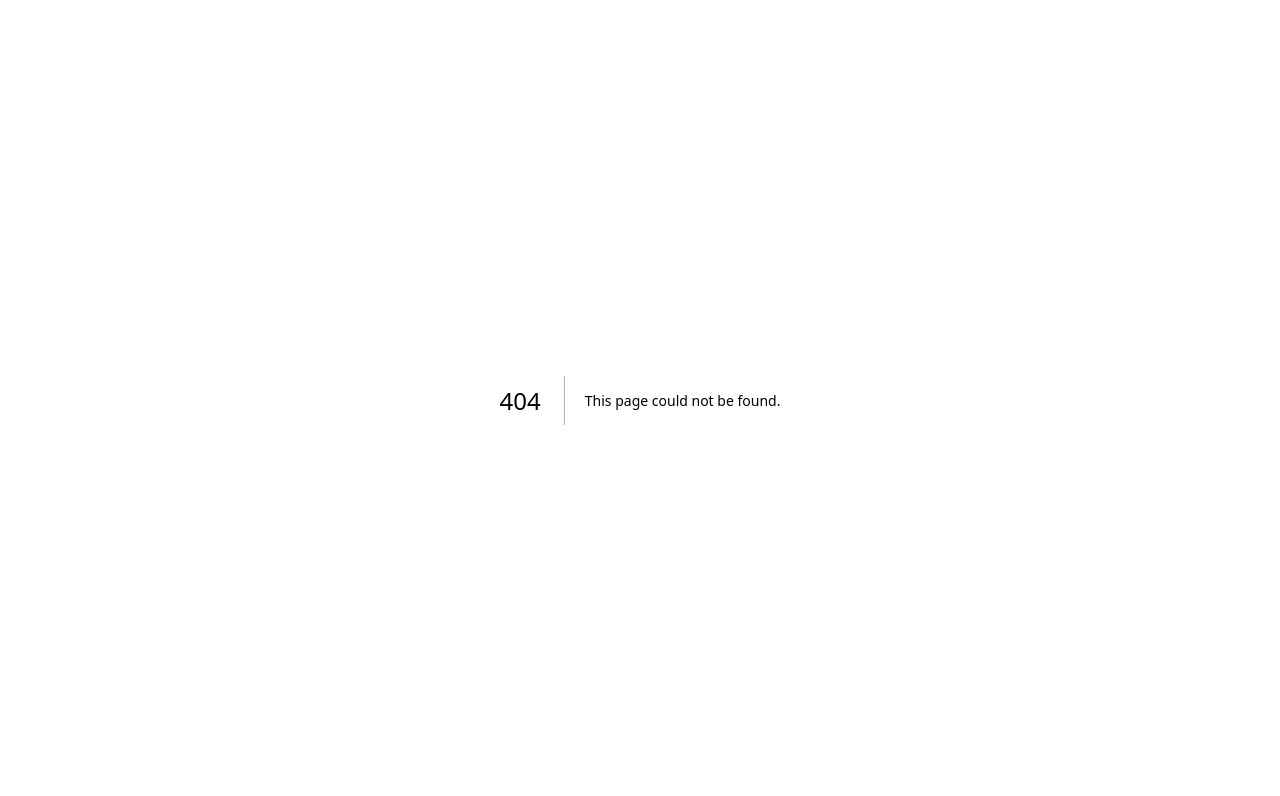
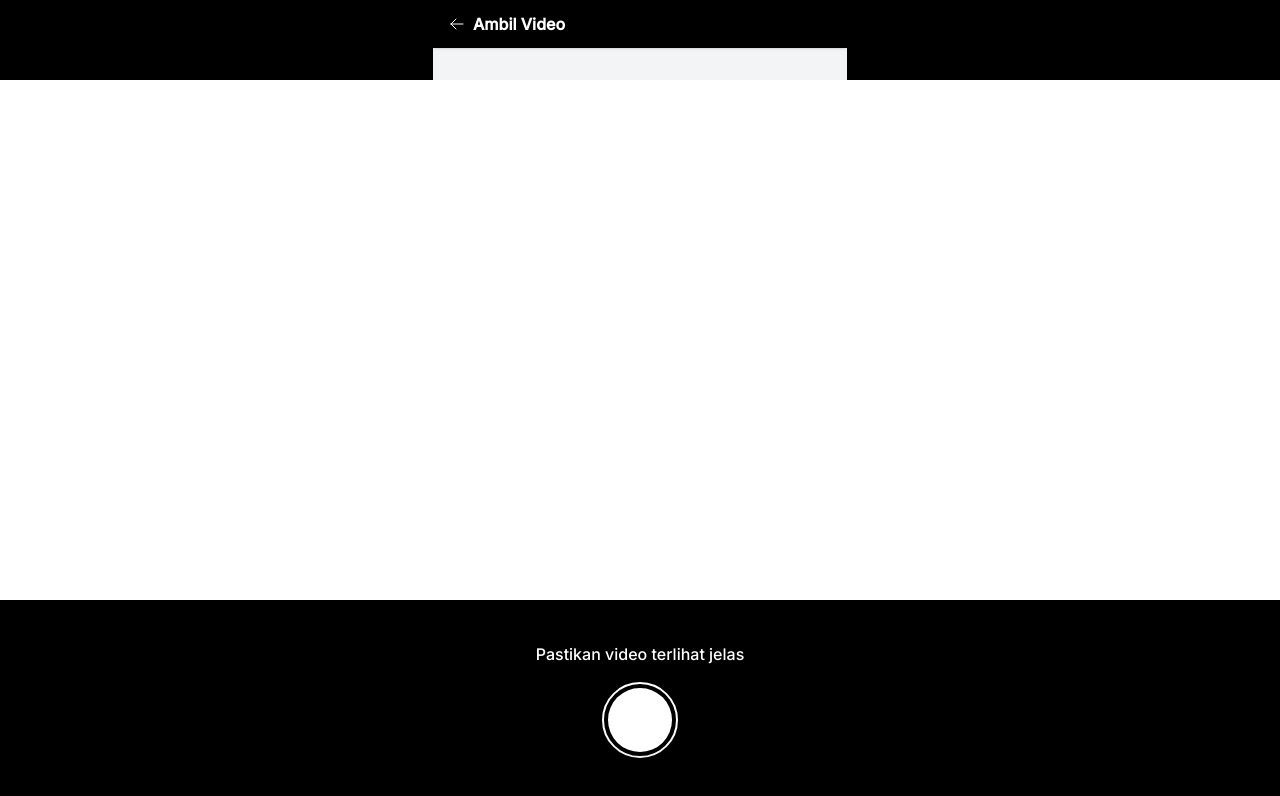
Before and after one commit to farhanangga/ramcek-nasional, a Next.js app: page /pemeriksaan/pemeriksaanTeknis/4-kondisiBan/cameraVideo in a window 1280 px wide. Before the commit this address had no page. Shown: the top 796 px of the page. Built offline with nearby package versions, Linux system fonts and the light colour scheme; no server answers.

Commit message:
ADD CAM VID PT 4

```diff
--- /dev/null
+++ b/src/app/pemeriksaan/pemeriksaanTeknis/4-kondisiBan/cameraFoto/page.tsx
@@ -0,0 +1,143 @@
+// src/app/pemeriksaan/pemeriksaanTeknis/1-sistemPenerangan/cameraFoto/page.tsx
+"use client";
+
+import { useEffect, useRef, Suspense } from "react";
+import { useRouter, useSearchParams } from "next/navigation";
+
+function CameraFotoInner() {
+  const router = useRouter();
+  const searchParams = useSearchParams();
+  const videoRef = useRef<HTMLVideoElement>(null);
+
+  const qId = searchParams.get("qId");
+
+  useEffect(() => {
+    if (!videoRef.current) return;
+
+    const isMobile = /Mobi|Android/i.test(navigator.userAgent);
+    const facingMode = isMobile
+      ? { facingMode: { exact: "environment" } }
+      : { facingMode: "user" };
+
+    navigator.mediaDevices
+      .getUserMedia({ video: facingMode })
+      .then((stream) => {
+        if (videoRef.current) {
+          videoRef.current.srcObject = stream;
+        }
+      })
+      .catch((err) => {
+        console.error("Error membuka kamera:", err);
+      });
+
+    return () => {
+      if (videoRef.current?.srcObject) {
+        (videoRef.current.srcObject as MediaStream)
+          .getTracks()
+          .forEach((t) => t.stop());
+      }
+    };
+  }, []);
+
+  const ambilGambar = () => {
+    if (!videoRef.current) return;
+
+    const video = videoRef.current;
+    if (video.videoWidth === 0 || video.videoHeight === 0) {
+      alert("Kamera belum siap, coba lagi sebentar...");
+      return;
+    }
+
+    const maxWidth = 1024;
+    const scale = Math.min(1, maxWidth / video.videoWidth);
+
+    const canvas = document.createElement("canvas");
+    canvas.width = video.videoWidth * scale;
+    canvas.height = video.videoHeight * scale;
+
+    const ctx = canvas.getContext("2d");
+    if (!ctx) return;
+
+    ctx.drawImage(video, 0, 0, canvas.width, canvas.height);
+
+    const dataUrl = canvas.toDataURL("image/jpeg", 0.8);
+
+    try {
+      localStorage.setItem(
+        `capturedPhoto_${qId}`,
+        JSON.stringify({ photo: dataUrl, qId })
+      );
+    } catch (err) {
+      console.error("Gagal simpan ke localStorage:", err);
+    }
+
+    router.push("/pemeriksaan/pemeriksaanTeknis/4-kondisiBan");
+  };
+
+  return (
+    <div className="bg-black flex items-center justify-center">
+      <div className="bg-gray-100 pb-20 w-[414px]">
+        {/* Header */}
+        <div className="fixed w-full max-w-[414px]">
+          <div className="top-0 left-0 w-full flex items-center justify-between bg-black text-white px-4 py-3 shadow z-50">
+            <div className="flex items-center gap-2">
+              <button
+                onClick={() =>
+                  router.push("/pemeriksaan/pemeriksaanTeknis/4-kondisiBan")
+                }
+              >
+                <svg
+                  xmlns="http://www.w3.org/2000/svg"
+                  fill="none"
+                  viewBox="0 0 24 24"
+                  strokeWidth={1.5}
+                  stroke="currentColor"
+                  className="w-4 h-4"
+                >
+                  <path
+                    strokeLinecap="round"
+                    strokeLinejoin="round"
+                    d="M10.5 19.5 3 12m0 0 7.5-7.5M3 12h18"
+                  />
+                </svg>
+              </button>
+              <span className="font-semibold">Ambil Foto</span>
+            </div>
+          </div>
+        </div>
+
+        {/* Frame Kamera */}
+        <div className="fixed w-full h-[70vh] mt-12 max-w-[414px] overflow-hidden">
+          <video
+            ref={videoRef}
+            autoPlay
+            playsInline
+            className="w-full h-full object-cover"
+          />
+        </div>
+        {/* Tombol ambil gambar */}
+        <div className="fixed bottom-0 left-0 w-full shadow-lg">
+          <div className="bg-black w-full h-[25vh] mx-auto flex flex-col items-center justify-center">
+            <p className="text-white mb-4">Pastikan foto terlihat jelas</p>
+
+            <div className="rounded-full border-2 border-white h-19 w-19">
+              <button
+                onClick={ambilGambar}
+                className="w-16 h-16 rounded-full bg-white shadow-lg m-1"
+              ></button>
+            </div>
+          </div>
+        </div>
+      </div>
+    </div>
+  );
+}
+
+// ✅ Page wrapper dengan Suspense
+export default function CameraFotoPage() {
+  return (
+    <Suspense fallback={<div>Loading kamera...</div>}>
+      <CameraFotoInner />
+    </Suspense>
+  );
+}
--- /dev/null
+++ b/src/app/pemeriksaan/pemeriksaanTeknis/4-kondisiBan/cameraVideo/page.tsx
@@ -0,0 +1,161 @@
+// src/app/pemeriksaan/pemeriksaanTeknis/1-sistemPenerangan/cameraVideo/page.tsx
+"use client";
+
+import { useEffect, useRef, useState, Suspense } from "react";
+import { useRouter, useSearchParams } from "next/navigation";
+
+function CameraVideoInner() {
+  const router = useRouter();
+  const searchParams = useSearchParams();
+  const videoRef = useRef<HTMLVideoElement>(null);
+  const mediaRecorderRef = useRef<MediaRecorder | null>(null);
+  const chunksRef = useRef<Blob[]>([]);
+
+  const [isRecording, setIsRecording] = useState(false);
+
+  const qId = searchParams.get("qId");
+
+  useEffect(() => {
+    if (!videoRef.current) return;
+
+    const isMobile = /Mobi|Android/i.test(navigator.userAgent);
+    const facingMode = isMobile
+      ? { facingMode: { exact: "environment" } }
+      : { facingMode: "user" };
+
+    navigator.mediaDevices
+      .getUserMedia({ video: facingMode, audio: true })
+      .then((stream) => {
+        if (videoRef.current) {
+          videoRef.current.srcObject = stream;
+        }
+        mediaRecorderRef.current = new MediaRecorder(stream, {
+          mimeType: "video/webm;codecs=vp9",
+        });
+
+        mediaRecorderRef.current.ondataavailable = (e) => {
+          if (e.data.size > 0) {
+            chunksRef.current.push(e.data);
+          }
+        };
+
+        mediaRecorderRef.current.onstop = () => {
+          const blob = new Blob(chunksRef.current, { type: "video/webm" });
+          const url = URL.createObjectURL(blob);
+
+          try {
+            localStorage.setItem(
+              `capturedVideo_${qId}`,
+              JSON.stringify({ video: url, qId })
+            );
+          } catch (err) {
+            console.error("Gagal simpan video:", err);
+          }
+
+          chunksRef.current = [];
+          router.push("/pemeriksaan/pemeriksaanTeknis/4-kondisiBan");
+        };
+      })
+      .catch((err) => {
+        console.error("Error membuka kamera:", err);
+      });
+
+    return () => {
+      if (videoRef.current?.srcObject) {
+        (videoRef.current.srcObject as MediaStream)
+          .getTracks()
+          .forEach((t) => t.stop());
+      }
+    };
+  }, []);
+
+  const startRecording = () => {
+    if (!mediaRecorderRef.current) return;
+    chunksRef.current = [];
+    mediaRecorderRef.current.start();
+    setIsRecording(true);
+  };
+
+  const stopRecording = () => {
+    if (!mediaRecorderRef.current) return;
+    mediaRecorderRef.current.stop();
+    setIsRecording(false);
+  };
+
+  return (
+    <div className="bg-black flex items-center justify-center">
+      <div className="bg-gray-100 pb-20 w-[414px]">
+        {/* Header */}
+        <div className="fixed w-full max-w-[414px]">
+          <div className="top-0 left-0 w-full flex items-center justify-between bg-black text-white px-4 py-3 shadow z-50">
+            <div className="flex items-center gap-2">
+              <button
+                onClick={() =>
+                  router.push("/pemeriksaan/pemeriksaanTeknis/4-kondisiBan")
+                }
+              >
+                <svg
+                  xmlns="http://www.w3.org/2000/svg"
+                  fill="none"
+                  viewBox="0 0 24 24"
+                  strokeWidth={1.5}
+                  stroke="currentColor"
+                  className="w-4 h-4"
+                >
+                  <path
+                    strokeLinecap="round"
+                    strokeLinejoin="round"
+                    d="M10.5 19.5 3 12m0 0 7.5-7.5M3 12h18"
+                  />
+                </svg>
+              </button>
+              <span className="font-semibold">Ambil Video</span>
+            </div>
+          </div>
+        </div>
+
+        {/* Frame Kamera */}
+        <div className="fixed w-full h-[70vh] mt-12 max-w-[414px] overflow-hidden">
+          <video
+            ref={videoRef}
+            autoPlay
+            playsInline
+            muted
+            className="w-full h-full object-cover"
+          />
+        </div>
+
+        {/* Tombol Rekam */}
+        <div className="fixed bottom-0 left-0 w-full shadow-lg">
+        <div className="bg-black w-full h-[25vh] mx-auto flex flex-col items-center justify-center">
+            <p className="text-white mb-4">Pastikan video terlihat jelas</p>
+
+            {/* Wrapper tombol */}
+            <div
+            className={`rounded-full h-19 w-19 ${
+                isRecording ? "border-2 border-red-500" : "border-2 border-white"
+            }`}
+            >
+            <button
+                onClick={isRecording ? stopRecording : startRecording}
+                className={`w-16 h-16 rounded-full shadow-lg m-1 transition ${
+                isRecording ? "bg-red-600" : "bg-white"
+                }`}
+            ></button>
+            </div>
+        </div>
+        </div>
+
+      </div>
+    </div>
+  );
+}
+
+// ✅ Page wrapper dengan Suspense
+export default function CameraVideoPage() {
+  return (
+    <Suspense fallback={<div>Loading kamera...</div>}>
+      <CameraVideoInner />
+    </Suspense>
+  );
+}
```
